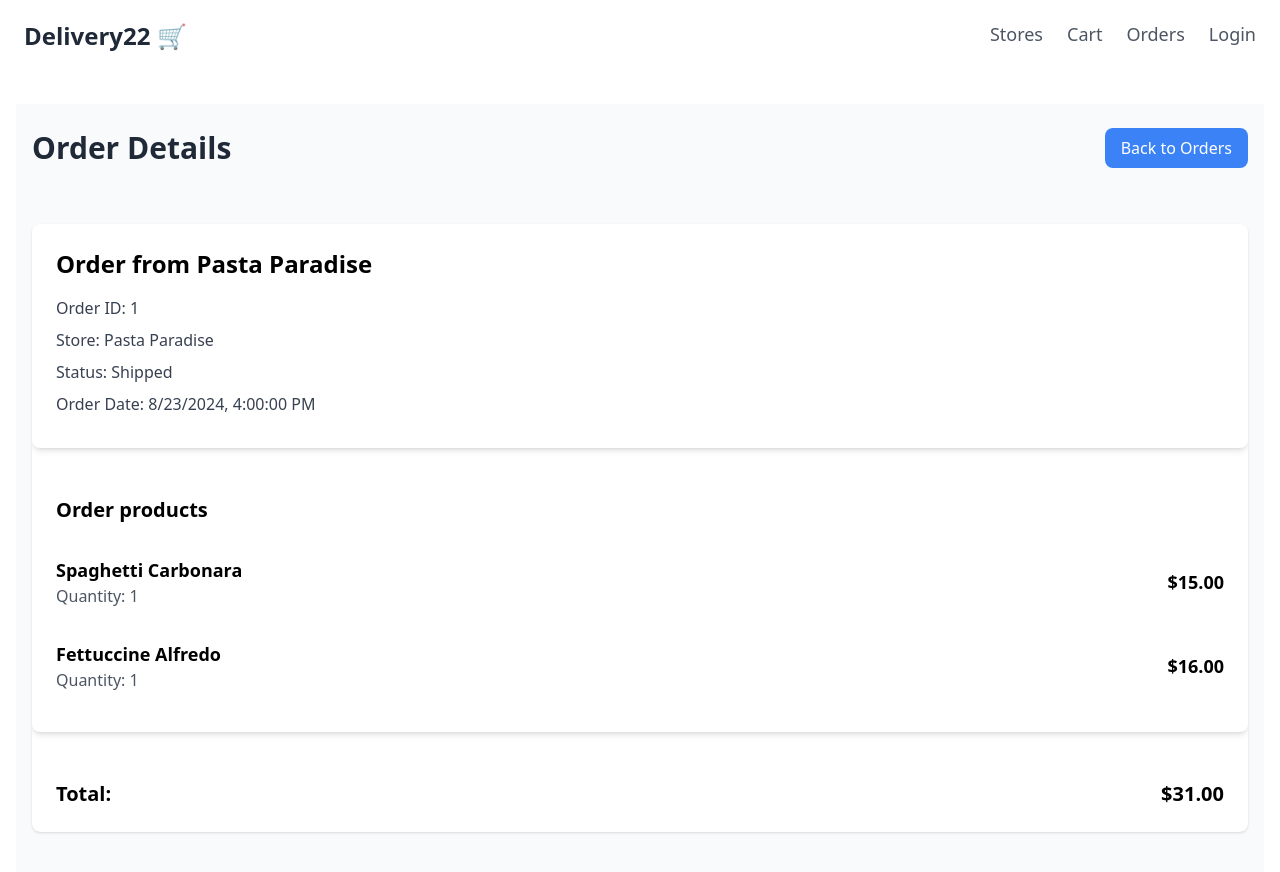
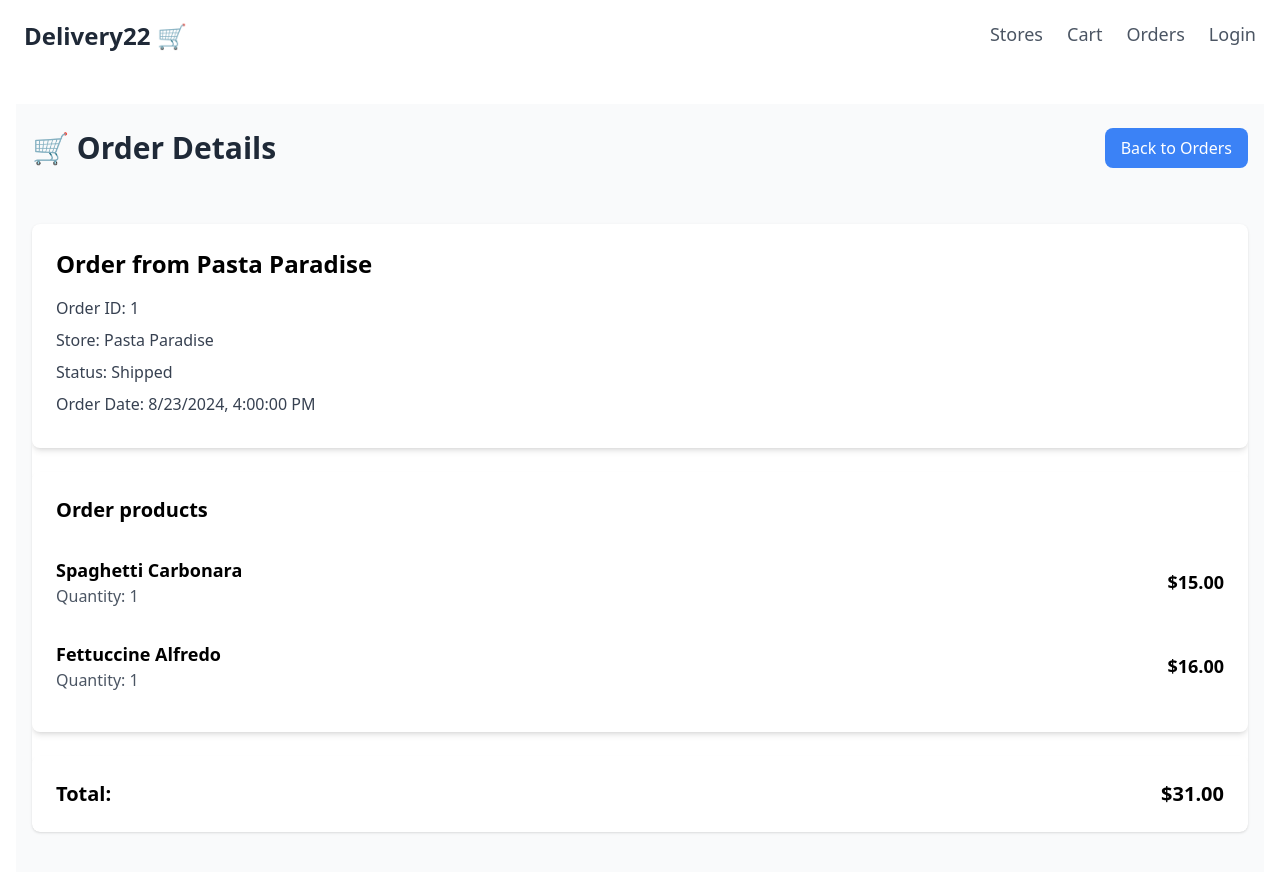
Before and after one commit to leemiyeonn/delivery-client, a Next.js app: page /orders/1 in a window 1280 px wide. Shown: the top 872 px of the page. Built offline with nearby package versions, Linux system fonts and the light colour scheme.

Commit message:
refactor: Search refactoring 1. 검색시 노출되는 데이터 수정

```diff
--- a/pages/orders/[id].tsx
+++ b/pages/orders/[id].tsx
@@ -18,7 +18,7 @@ const OrderDetail: NextPage<OrderDetailProps> = ({ order }) => {
     <div className="min-h-screen bg-gray-50">
       <header>
         <div className="container mx-auto px-4 py-6 flex justify-between items-center">
-          <h1 className="text-3xl font-bold text-gray-800">Order Details</h1>
+          <h1 className="text-3xl font-bold text-gray-800">🛒 Order Details</h1>
           <Link
             href="/orders"
             className="inline-block px-4 py-2 bg-blue-500 text-white rounded hover:bg-blue-600 transition duration-300"
```
